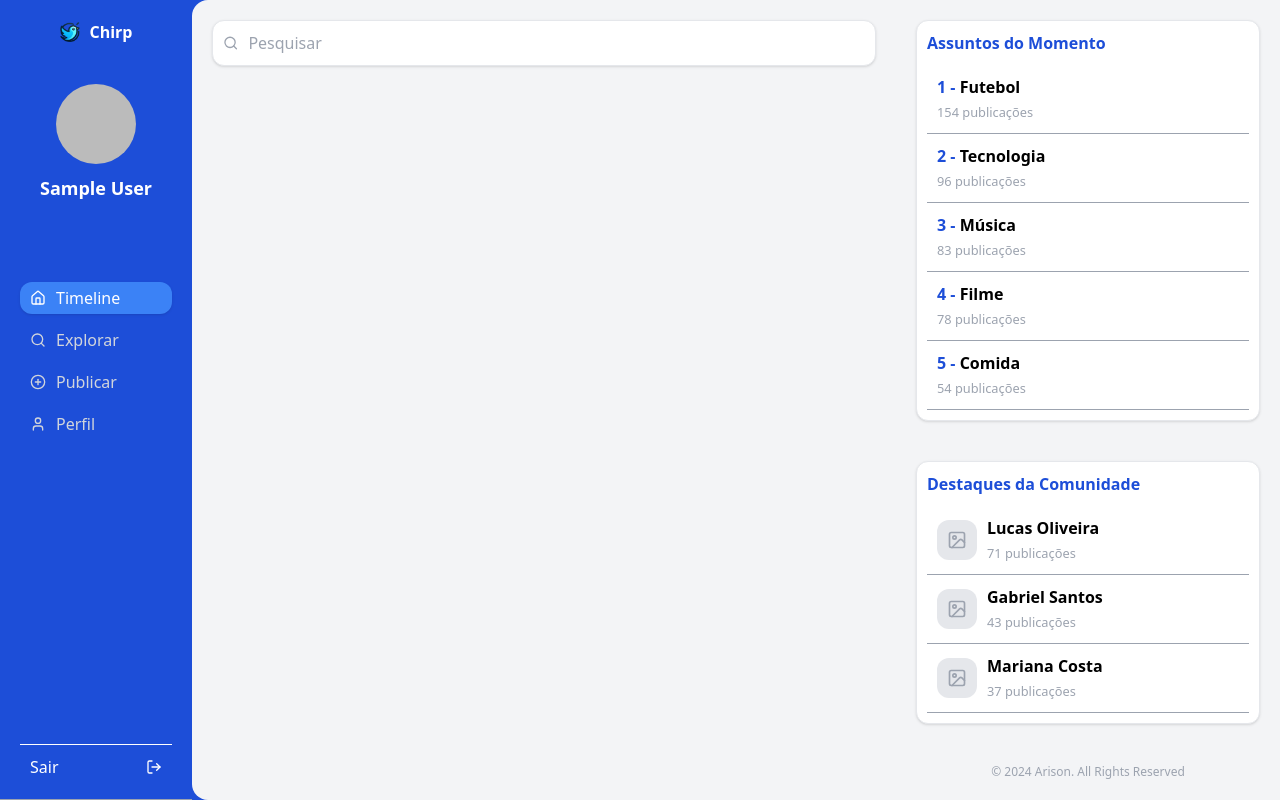
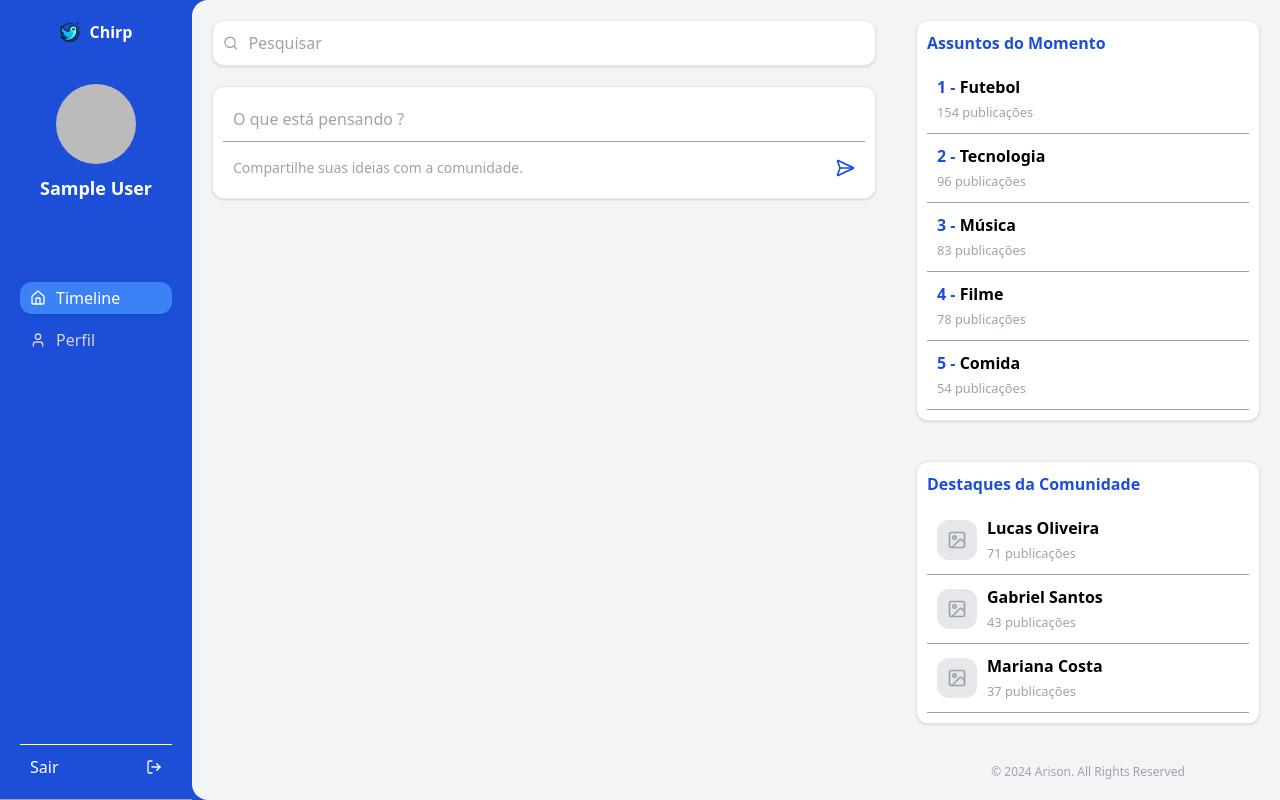
Before and after one commit to arisonfirmino/chirp, a Next.js app: page /timeline in a window 1280 px wide. Built offline with nearby package versions, Linux system fonts and the light colour scheme; no server answers; sample sign-in values are in the browser's storage.

Commit message:
feat: add initial Form component to create new posts

```diff
--- a/app/(explorer)/explorer/page.tsx
+++ /dev/null
@@ -1,5 +0,0 @@
-const Explorer = () => {
-  return <>Explorer page</>;
-};
-
-export default Explorer;
--- a/app/(explorer)/layout.tsx
+++ /dev/null
@@ -1,19 +0,0 @@
-import { getServerSession } from "next-auth";
-import { redirect } from "next/navigation";
-import { authOptions } from "../lib/auth";
-
-const PrivateExplorerLayout = async ({
-  children,
-}: {
-  children: React.ReactNode;
-}) => {
-  const session = await getServerSession(authOptions);
-
-  if (!session) {
-    redirect("/");
-  }
-
-  return <>{children}</>;
-};
-
-export default PrivateExplorerLayout;
--- a/app/(publish)/layout.tsx
+++ /dev/null
@@ -1,19 +0,0 @@
-import { getServerSession } from "next-auth";
-import { redirect } from "next/navigation";
-import { authOptions } from "../lib/auth";
-
-const PrivatePublishLayout = async ({
-  children,
-}: {
-  children: React.ReactNode;
-}) => {
-  const session = await getServerSession(authOptions);
-
-  if (!session) {
-    redirect("/");
-  }
-
-  return <>{children}</>;
-};
-
-export default PrivatePublishLayout;
--- a/app/(publish)/publish/page.tsx
+++ /dev/null
@@ -1,5 +0,0 @@
-const Publish = () => {
-  return <>Publish page</>;
-};
-
-export default Publish;
--- /dev/null
+++ b/app/(timeline)/components/form.tsx
@@ -0,0 +1,58 @@
+"use client";
+
+import { useForm } from "react-hook-form";
+import { yupResolver } from "@hookform/resolvers/yup";
+import * as yup from "yup";
+import { SendHorizontalIcon } from "lucide-react";
+
+const schema = yup.object({
+  post: yup
+    .string()
+    .required("Escreva algo para compartilhar com a comunidade.")
+    .min(3, "Sua publicação deve ter ao menos 3 caracteres."),
+});
+
+interface FormData {
+  post: string;
+}
+
+const Form = () => {
+  const {
+    register,
+    handleSubmit,
+    formState: { errors },
+  } = useForm({
+    resolver: yupResolver(schema),
+  });
+  const onSubmit = (data: FormData) => {
+    console.log(data);
+  };
+
+  return (
+    <form
+      onSubmit={handleSubmit(onSubmit)}
+      className="rounded-xl border border-solid border-gray-200 bg-white p-2.5 shadow"
+    >
+      <textarea
+        rows={1}
+        placeholder="O que está pensando ?"
+        {...register("post")}
+        className={`w-full resize-none border-b border-solid bg-transparent p-2.5 outline-none [&::-webkit-scrollbar]:hidden ${errors.post ? "border-red-600" : "border-gray-400"}`}
+      ></textarea>
+      <div className="flex items-center justify-between p-2.5">
+        <p
+          className={`text-xs md:text-sm ${errors.post ? "text-red-600" : "text-gray-400"}`}
+        >
+          {errors.post
+            ? `${errors.post.message}`
+            : "Compartilhe suas ideias com a comunidade."}
+        </p>
+        <button type="submit" className="text-blue-700">
+          <SendHorizontalIcon size={20} />
+        </button>
+      </div>
+    </form>
+  );
+};
+
+export default Form;
--- a/app/(timeline)/timeline/page.tsx
+++ b/app/(timeline)/timeline/page.tsx
@@ -1,3 +1,4 @@
+import Form from "../components/form";
 import Search from "../components/search";
 
 const Timeline = () => {
@@ -6,6 +7,9 @@ const Timeline = () => {
       <div className="px-5 pt-5">
         <Search />
       </div>
+      <div className="px-5 pt-5">
+        <Form />
+      </div>
     </>
   );
 };
--- a/app/components/menu/menu.tsx
+++ b/app/components/menu/menu.tsx
@@ -1,7 +1,7 @@
 "use client";
 
 import { usePathname } from "next/navigation";
-import { HomeIcon, PlusCircleIcon, SearchIcon, UserIcon } from "lucide-react";
+import { HomeIcon, UserIcon } from "lucide-react";
 import Link from "next/link";
 
 const Menu = () => {
@@ -9,12 +9,6 @@ const Menu = () => {
 
   const menu_items = [
     { pageName: "Timeline", icon: <HomeIcon size={16} />, href: "/timeline" },
-    { pageName: "Explorar", icon: <SearchIcon size={16} />, href: "/explorer" },
-    {
-      pageName: "Publicar",
-      icon: <PlusCircleIcon size={16} />,
-      href: "/publish",
-    },
     { pageName: "Perfil", icon: <UserIcon size={16} />, href: "/profile" },
   ];
 
--- a/package.json
+++ b/package.json
@@ -9,11 +9,14 @@
     "lint": "next lint"
   },
   "dependencies": {
+    "@hookform/resolvers": "^3.9.0",
     "lucide-react": "^0.453.0",
     "next": "15.0.1",
     "next-auth": "^4.24.10",
     "react": "^18.2.0",
-    "react-dom": "^18.2.0"
+    "react-dom": "^18.2.0",
+    "react-hook-form": "^7.53.1",
+    "yup": "^1.4.0"
   },
   "devDependencies": {
     "@types/node": "^20",
```
Also changed, not shown: 1 other file (tests, documents, lock files or other folders).
